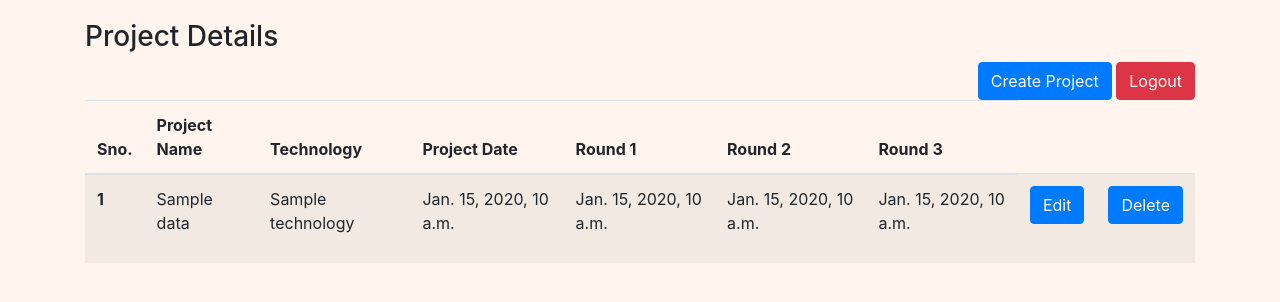
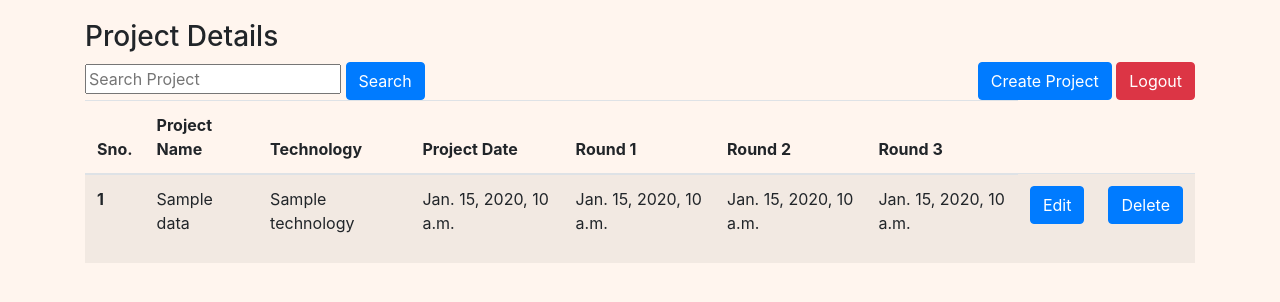
Before and after one commit to Ayushy842/BDE-project, a Django app: template data_collection/app/templates/dashboard.html in a window 1280 px wide. Shown: the part 68-370 px from the top of the page. Run offline with Django 3.2, Linux system fonts and the light colour scheme; the template is opened without the code that fills it: most values are stand-ins (such as "Sample title", 1, 10 or a date in 2020); some libraries are stand-ins or nearby versions.

Commit message:
added search functionality in dashboard

```diff
--- a/data_collection/app/templates/dashboard.html
+++ b/data_collection/app/templates/dashboard.html
@@ -58,6 +58,13 @@
     </div>
     <div class="container">
         <h3 class="inline" >Project Details</h3>
+        <div class="float-left">
+            <form method="GET" action="{% url 'dashboard' %}">
+                <input type="text" name="search_query" placeholder="Search Project">
+                <button type="submit" class="btn btn-primary">Search</button>
+            </form>
+        </div>
+
         <div class="float-right">
             <a  class="btn btn-primary" href="{% url 'project'  %}" >Create Project</a>
             <a class="btn btn-danger" href="{% url 'login' %}">Logout<a/>
```
Also changed, not shown: data_collection/app/views.py (+8 -2 lines), data_collection/db.sqlite3.
